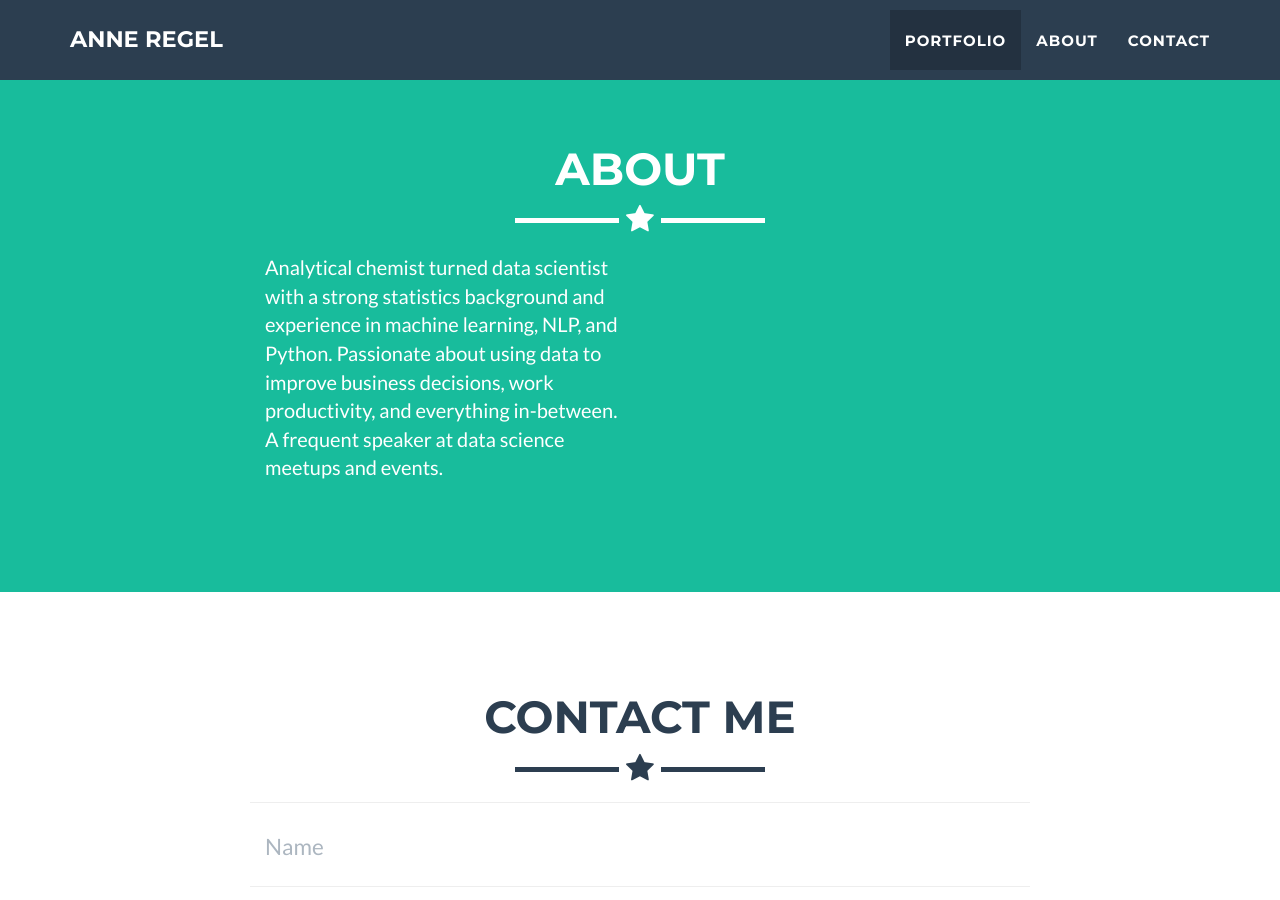
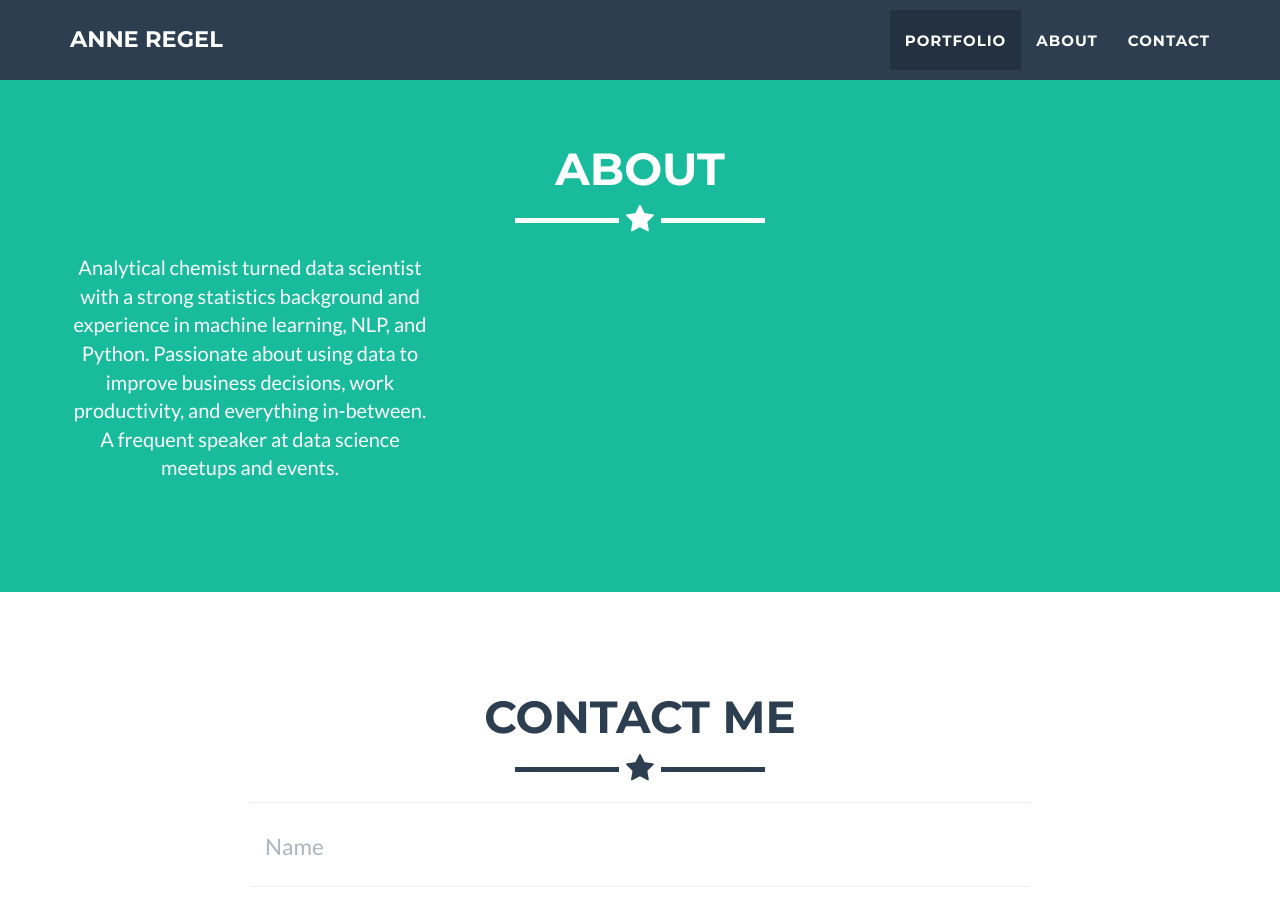
Before and after one commit to imbilltucker/mtchem.github.io, a Jekyll site: the page built from index.html, in a window 1280 px wide and 900 px high, scrolled down 1621 px. Built offline with Jekyll 4.4.1, drawn with Linux system fonts in a browser that asks for light colours.

Commit message:
center about text

```diff
--- a/_includes/about.html
+++ b/_includes/about.html
@@ -8,7 +8,7 @@
                 </div>
             </div>
             <div class="row">
-                <div class="col-lg-4 col-lg-offset-2">
+                <div class="col-lg-4 text-center">
                     <p>Analytical chemist turned data scientist with a strong statistics background and experience in machine learning, NLP, and Python. Passionate about using data to improve business decisions, work productivity, and everything in-between.  A frequent speaker at data science meetups and events.</p>
                 </div>
 
```
